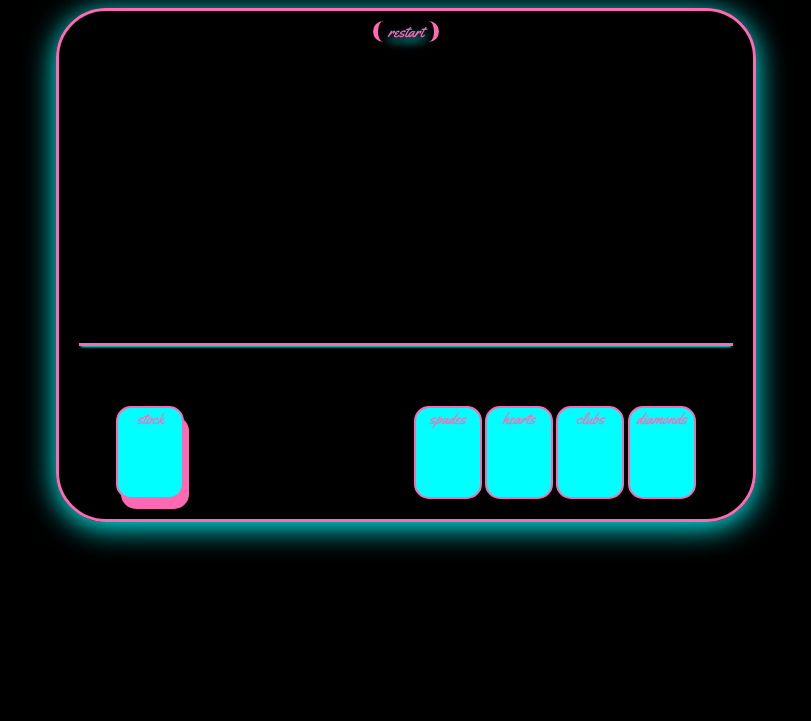
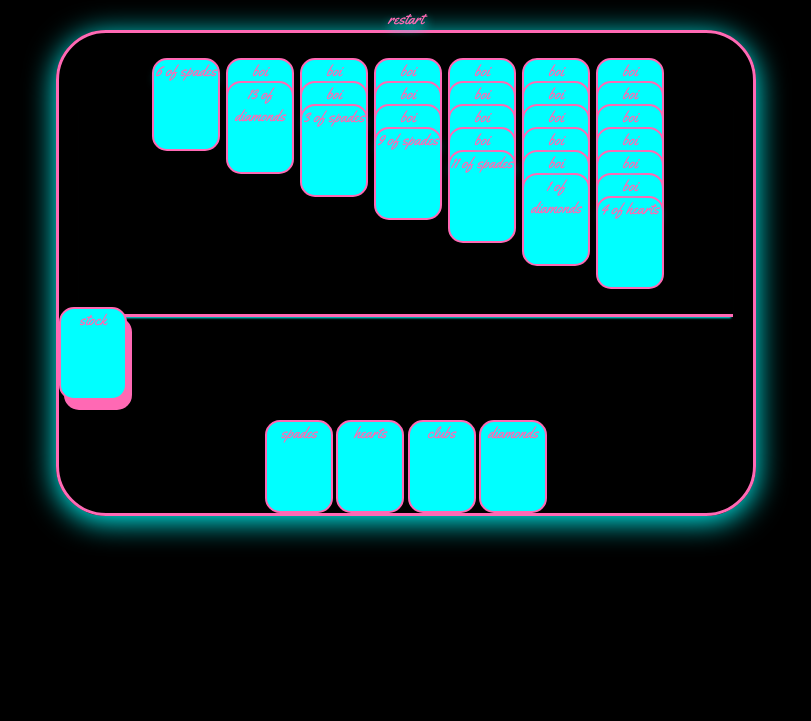
Before and after one commit to nicktayl0r/Solitaire, a plain HTML site: page index.html in a window 1280 px wide. Shown: the part 79-800 px from the top of the page, without its empty margins (234-1045 px from the left). Drawn offline with Linux system fonts and the light colour scheme.

Commit message:
make tableau render

```diff
--- a/css/style.css
+++ b/css/style.css
@@ -10,33 +10,37 @@ body{
     box-shadow: 0px 5px 30px #0FF;
     box-sizing: border-box;
     width: 700px;
-    margin: 0 auto;
+    margin: auto;
     border-radius: 50px;
     padding-top: 10px;
 }
-
-#flex {
-    display: flex;
-    justify-content: space-around;
-    margin-top: 15px;
-    margin-bottom: 20px;
-}
+ #waste {
+     display: inline-block;
+ }
 
 #tableau {
     border-bottom: 3px solid #ff69b4;
     margin: 60px 20px;
     box-shadow: 0 3px 2px -2px #0FF;
     padding: 20px 0;
-    height: 200px;
+    display: flex;
+
+    justify-content: center;
+}
+
+
+#foundation div {
+    display: inline-block;
 }
 
 .cards {
     width:64px;
     height: 89px;
     border:2px solid #ff69b4;
-    display: inline-block;
+    display: block;
     background-color: #0FF;
     border-radius: 15px;
+    margin-top: -70px;
 }
 #waste div:last-child {
     box-shadow: 0px 10px 10px #ff69b4;
@@ -47,24 +51,19 @@ body{
 }
 
 span {
-    padding: 0 10px;
     border-radius: 15px;
     border-right: 5px solid  #ff69b4;
     border-left: 5px solid #ff69b4;
+    width: 100%
 }
 
-.cards div {
-    width:64px;
-    height: 89px;
-    border:2px solid #ff69b4;
-    display: block;
-    background-color: #0FF;
-    border-radius: 15px;
-    margin-top: -80px;
-}
+
 
 #tableau>div {
     border: none;
     background-color: transparent;
     margin: 5px;
+    display:inline-block;
+    width:64px;
+
 }
--- a/index.html
+++ b/index.html
@@ -10,16 +10,16 @@
 </head>
 <body>
     <h1>SOLITAIRE</h1>
+    <div id='restart'>restart</div>
     <div id ='game'>
-        <span>restart</span>
         <div id="tableau">
-            <div id='t0' class='cards'></div>
-            <div id='t1' class='cards'></div>
-            <div id='t2' class='cards'></div>
-            <div id='t3' class='cards'></div>
-            <div id='t4' class='cards'></div>
-            <div id='t5' class='cards'></div>
-            <div id='t6' class='cards'></div>
+            <div id='t0' ></div>
+            <div id='t1'></div>
+            <div id='t2'></div>
+            <div id='t3'></div>
+            <div id='t4'></div>
+            <div id='t5'></div>
+            <div id='t6'></div>
         </div>
         <div id='flex'>
             <div id='stock'>
@@ -28,10 +28,10 @@
             <div id='waste'>
             </div>
             <div id='foundation'>
-                <div id='t0'class='cards'>spades</div>
-                <div id='t1' class='cards'>hearts</div>
-                <div id='t2' class='cards'>clubs</div>
-                <div id='t3' class='cards'>diamonds</div>
+                <div id='f0'class='cards'>spades</div>
+                <div id='f1' class='cards'>hearts</div>
+                <div id='f2' class='cards'>clubs</div>
+                <div id='f3' class='cards'>diamonds</div>
             </div>
         </div>
     </div>
--- a/js/app.js
+++ b/js/app.js
@@ -1,17 +1,22 @@
 /*----- constants -----*/
-var suit = ['spade', 'heart', 'club', 'diamond'];
+var suit = ['spades', 'hearts', 'clubs', 'diamonds'];
 var rank = [1,2,3,4,5,6,7,8,9,10,11,12,13];
 
 /*----- app's state (variables) -----*/
-var deck, stock, tableau, foundation, waste, activeCard;
+var deck, stock, tableau, foundation, waste, selectedCard;
 /*----- cached element references -----*/
 var tableauEl = document.getElementById('tableau');
 var foundationEl = document.getElementById("foundation");
 var wasteEl = document.getElementById("waste");
 var stockEl = document.getElementById("stock");
 /*----- event listeners -----*/
+tableauEl.addEventListener('click', selectCard);
+stockEl.addEventListener('click', addWaste);
+wasteEl.addEventListener('click', selectCard);
+foundationEl.addEventListener('click', selectCard);
+document.getElementById('restart').addEventListener('click',init)
+
 //restart button just inits
-//onclick for cards set to active card, pop from array
 /*----- functions -----*/
 
 function init() {
@@ -24,11 +29,37 @@ function init() {
     makeDeck();
     shuffleDeck();
     makeTableau();
+    render();
 }
 
 function render(){
-    //update dom from arrays
-    //one div for each item in array
+    var tChildren = tableauEl.children;
+    console.log()
+    for(col in tableau){
+        while(tChildren[col].firstChild) {
+            tChildren[col].removeChild(tChildren[col].firstChild);
+        }
+        for(card in tableau[col]) {
+           if(tableau[col][card].isVisible){ tChildren[col].innerHTML = tChildren[col].innerHTML + `<div class='cards'>${tableau[col][card].rank} of ${tableau[col][card].suit}</div>`;
+            } else { tChildren[col].innerHTML = tChildren[col].innerHTML + `<div class='cards'>boi</div>`;}
+        }
+    }
+
+    for(card in waste) {
+        var wChildren = wasteEl.children
+        while(wasteEl.childElementCount>0){
+             wasteEl.removeChild(wasteEl.firstChild);
+             waste[card].isVisible = false;
+             waste[card].isActive = false;
+        }
+        for(card in waste){
+            if (card > waste.length-4) {
+                wasteEl.innerHTML = wasteEl.innerHTML +`<div class='cards'>${waste[card].rank} of ${waste[card].suit}</div>`;
+                if(card === waste.length-1) waste[card].isActive = true;
+            }
+        }
+    }
+    //update waste visibility
     //set the active and the visiblility based on the dom;
     chkWin();
 }
@@ -40,8 +71,8 @@ class Card {
 	    this.isActive = false;
         this.isVisible = false;
     }
+
 }
-
 function makeDeck(){
     for(s in suit) {
 		for(r in rank) {
@@ -50,7 +81,6 @@ function makeDeck(){
     }
     return deck;
 }
-
 function shuffleDeck() {
     for(i=0;i<52;i++) {
             var randI = Math.floor(Math.random()*(deck.length));
@@ -59,7 +89,6 @@ function shuffleDeck() {
         }
     return stock;
 }
-
 function makeTableau() {
     for(t in tableau) {
         while(tableau[t].length <= t ){
@@ -70,7 +99,6 @@ function makeTableau() {
         lastCard.isVisible = true;
     }
 }
-
 function addFoundation(e) {
     var fTarget = foundation[e.target.id.charAt(1)];
     var isSuit = ((fTarget[fTarget.length-1].suit === activeCard.suit) || (fTarget.length === 0));
@@ -93,24 +121,29 @@ function addTableau(e) {
     render();
 }
 function addWaste(e) {
-    if(stock.length = 0) stock = stock.concat(waste.reverse());
-        waste = waste.concat(stock.splice(stock.length-3).reverse());
+    if(stock.length === 0) {
+        stock = stock.concat(waste.reverse());
+        waste = [];
+    }
+    waste = waste.concat(stock.splice(stock.length-3).reverse());
+    console.log(waste);
+    console.log(stock);
     render();
 }
-/*
+
 function selectCard(e){
-    e.target.ParentNode.id.charAt(1)
-    var tCard = tableau[][tableau[].length-1];
-    //which array is it in
-    // how do i acquire the  in the tableau array
-    if (activeCard.length === 0 && tCard.isActive === true) {
-        activeCard.push(tCard)
+    console.log(`the ${e.target.innerHTML} has been clicked`)
 }
-*/
+
 function chkWin(){
     if (foundation[0].length === foundation[1].length === foundation[2].length === foundation[3].length === 13) {return 'winner winner chicken dinner';
     } else {return 'you lose';}
 }
-
 init();
 render();
+
+// active card pushing
+// render will create divs for each item in array
+// moving cards within the tableau
+// flipping cards in the tableau
+//
```
